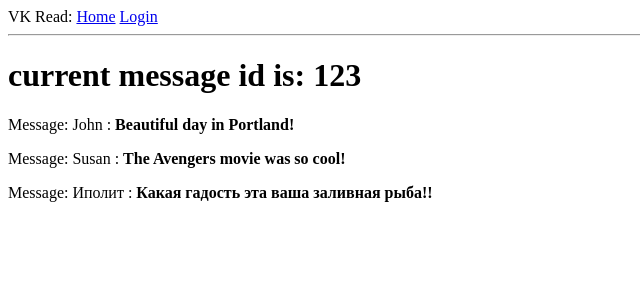
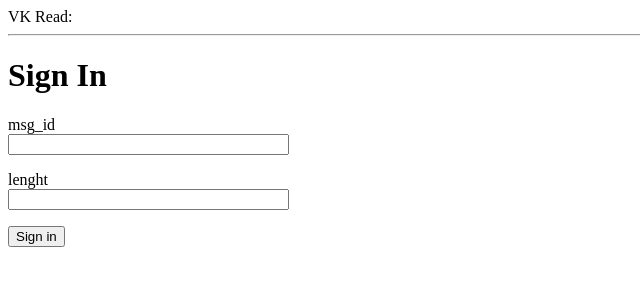
Before and after one commit to custer-stuff/vk_read, a Flask app: page / in a window 1280 px wide. Shown: the top 300 px of the page, without its empty margins (0-640 px from the left). Run offline with Flask 2, Linux system fonts and the light colour scheme.

Commit message:
refactor guide project for my project

```diff
--- a/app/forms.py
+++ b/app/forms.py
@@ -3,8 +3,9 @@ from wtforms import StringField, PasswordField, BooleanField, SubmitField
 from wtforms.validators import DataRequired
 
 
-class LoginForm(FlaskForm):
-    username = StringField('Username', validators=[DataRequired()])
-    password = PasswordField('Password', validators=[DataRequired()])
-    remember_me = BooleanField('Remember Me ')
+
+class SomeForm(FlaskForm):
+    username = StringField('msg_id', validators=[DataRequired()])
+    password = StringField('lenght', validators=[DataRequired()])
+    #remember_me = BooleanField('Remember Me ')
     submit = SubmitField('Sign in')
--- a/app/routes.py
+++ b/app/routes.py
@@ -1,35 +1,15 @@
 # -*- coding: utf-8 -*-
 from flask import render_template, flash, redirect, url_for
 from app import app
-from app.forms import LoginForm
+from app.forms import SomeForm
 
 
 @app.route('/')
-@app.route('/index')
+@app.route('/index', methods=['GET', 'POST'])
 def index():
-    message_id = {'message_id': '123'}
-    message_bodies = [
-        {
-            'author': {'username': 'John'},
-            'body': 'Beautiful day in Portland!'
-        },
-        {
-            'author': {'username': 'Susan'},
-            'body': 'The Avengers movie was so cool!'
-        },
-        {
-            'author': {'username': 'Иполит'},
-            'body': 'Какая гадость эта ваша заливная рыба!!'
-        }
-    ]
-    return render_template('index.html', title='Home', message_id=message_id, message_bodies=message_bodies)
-
-
-@app.route('/login', methods=['GET', 'POST'])
-def login():
-    form = LoginForm()
+    form = SomeForm()
     if form.validate_on_submit():
-        flash('Login requested for user {}, remember_me={}'.format(
-            form.username.data, form.remember_me.data))
+        flash('Get message for message_id {}'.format(
+            form.username.data))
         return redirect(url_for('index'))
-    return render_template('login.html', title='Sign In', form=form)
+    return render_template('login.html', title='Main', form=form)
--- a/app/templates/base.html
+++ /dev/null
@@ -1,29 +0,0 @@
-<!DOCTYPE html>
-<html lang="en">
-<head>
-    <meta charset="UTF-8">
-    {% if title %}
-    <title>{{ title }} - VK Read</title>
-    {% else %}
-    <title>Welcome to VK Read!</title>
-    {% endif %}
-</head>
-<body>
-    <div>
-    VK Read:
-    <a href="{{ url_for('index') }}">Home</a>
-    <a href="{{ url_for('login') }}">Login</a>
-    </div>
-        <hr>
-        {% with messages = get_flashed_messages() %}
-        {% if messages %}
-        <ul>
-            {% for message in messages %}
-            <li>{{ message }}</li>
-            {% endfor %}
-        </ul>
-        {% endif %}
-        {% endwith %}
-        {% block content %}{% endblock %}
-    </body>
-</html>
--- a/app/templates/index.html
+++ b/app/templates/index.html
@@ -2,21 +2,21 @@
 <html lang="en">
 <head>
     <meta charset="UTF-8">
-    {% if title %}
-    <title>{{ title }} - VK Read</title>
-    {% else %}
-    <title>Welcome to VK Read!</title>
-    {% endif %}
 </head>
 <body>
-    {% extends "base.html" %}
-
-    {% block content %}
-
-    <h1>current message id is: {{ message_id.message_id}}</h1>
-    {% for message_body in message_bodies %}
-    <div><p> Message: {{message_body.author.username}} : <b>{{message_body.body}}</b></p></div>
-    {% endfor %}
-    {% endblock %}
-</body>
+    <div>
+    VK Read:
+    </div>
+        <hr>
+        {% with messages = get_flashed_messages() %}
+        {% if messages %}
+        <ul>
+            {% for message in messages %}
+            <li>{{ message }}</li>
+            {% endfor %}
+        </ul>
+        {% endif %}
+        {% endwith %}
+        {% block content %}{% endblock %}
+    </body>
 </html>
--- a/app/templates/login.html
+++ b/app/templates/login.html
@@ -1,4 +1,4 @@
-{% extends "base.html" %}
+{% extends "index.html" %}
 
 {% block content %}
     <h1>Sign In</h1>
@@ -19,7 +19,7 @@
             {% endfor %}
         </p>
         <p>
-            {{ form.remember_me() }} {{ form.remember_me.label }}
+
         </p>
         <p>{{ form.submit() }}</p>
     </form>
```
